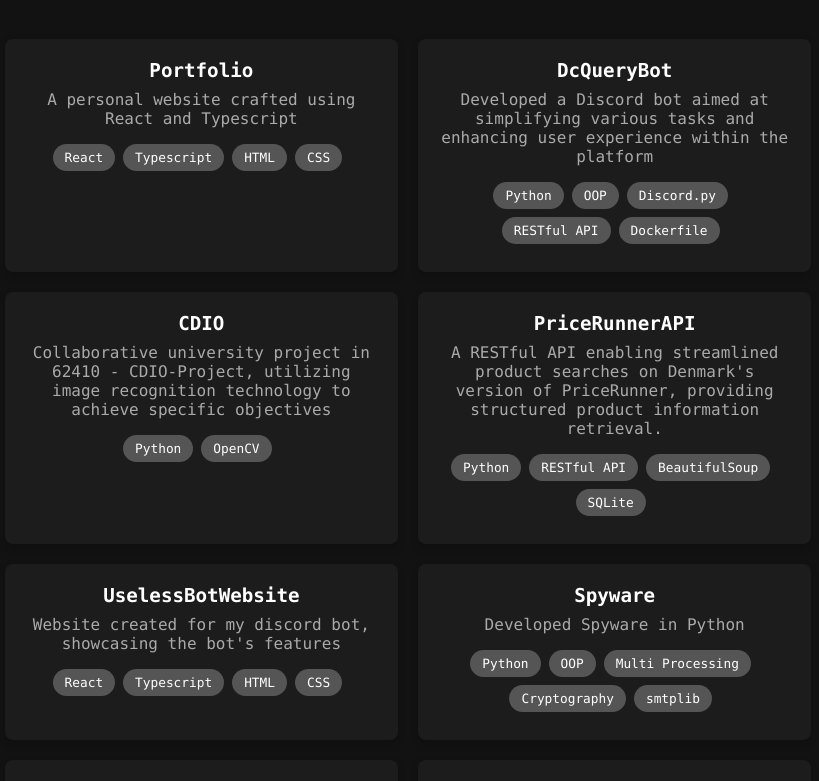
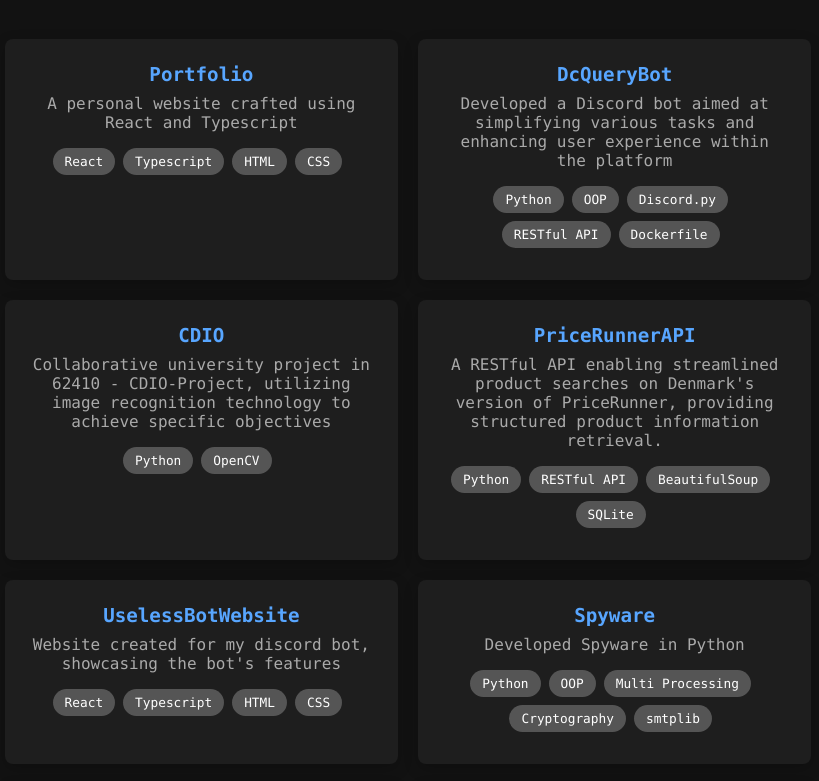
Before and after one commit to DenizIsikli/Portfolio, a React (Create React App) app: page /project in a window 1280 px wide. Shown: the top 781 px of the page, without its empty margins (252-1071 px from the left). Built offline with nearby package versions, Linux system fonts and the light colour scheme; no server answers.

Commit message:
Minor design changes

```diff
--- a/src/components/project/project.css
+++ b/src/components/project/project.css
@@ -50,17 +50,17 @@
 .project-group li {
     width: 100%;
     position: relative;
-    background-color: #1c1c1c;
+    background: #1e1e1e;
     list-style: none;
     position: relative;
     z-index: 1;
     margin: 10px;
     flex-basis: calc(33.333% - 20px);
     border: none;
-    transition: transform 0.3s ease, box-shadow 0.3s ease;
-    padding: 20px;
+    transition: transform 0.2s ease-in-out, box-shadow 0.2s ease-in-out;
+    padding: 1.5rem;
     border-radius: 8px;
-    box-shadow: 0 4px 8px rgba(0, 0, 0, 0.2);
+    box-shadow: 0 5px 15px rgba(0, 0, 0, 0.2);
 }
 
 .project-group li:hover {
@@ -99,7 +99,7 @@
 
 .project-section a {
     text-decoration: none;
-    color: #fff;
+    color: #58a6ff;
     font-weight: bold;
     font-size: 1.2rem;
     margin-bottom: 8px;
```
